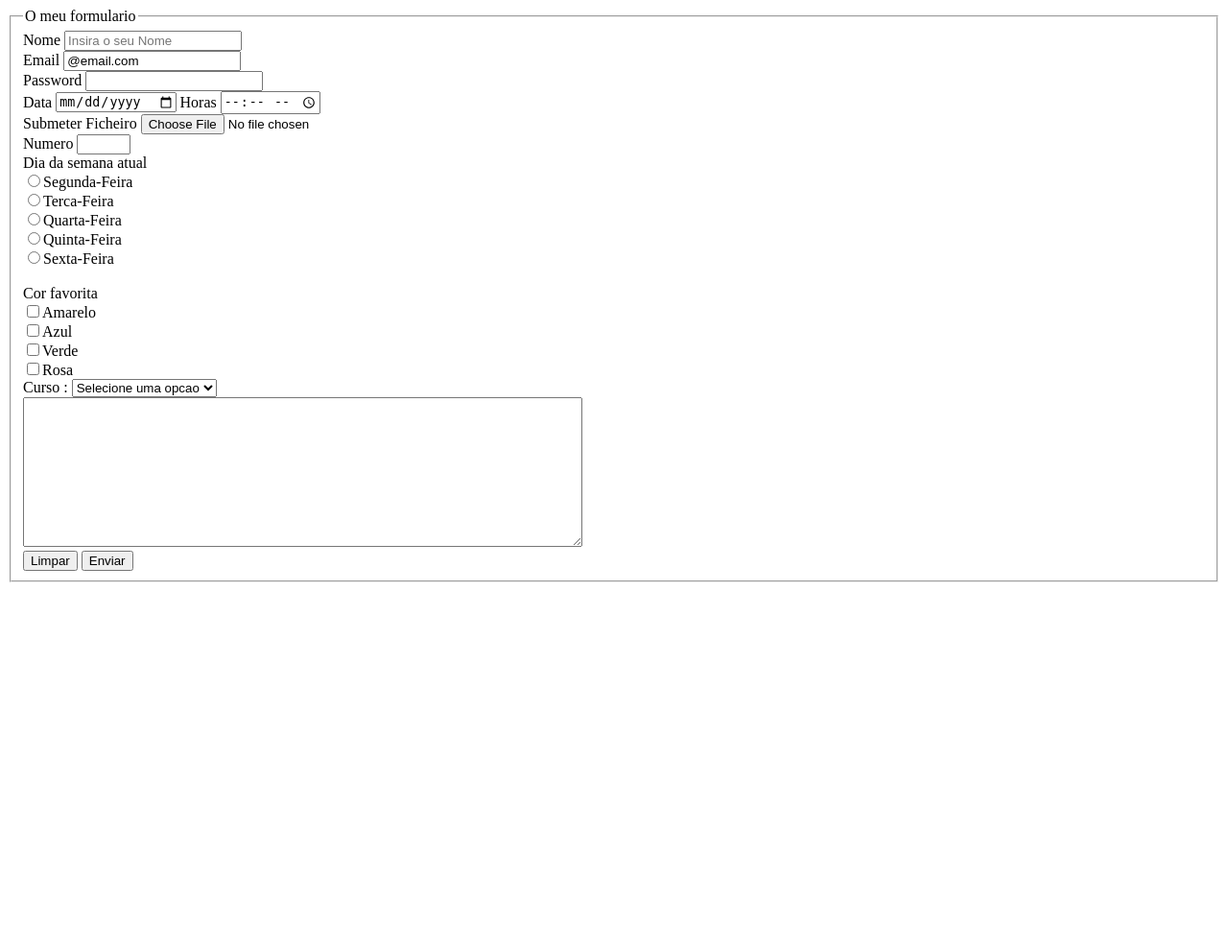
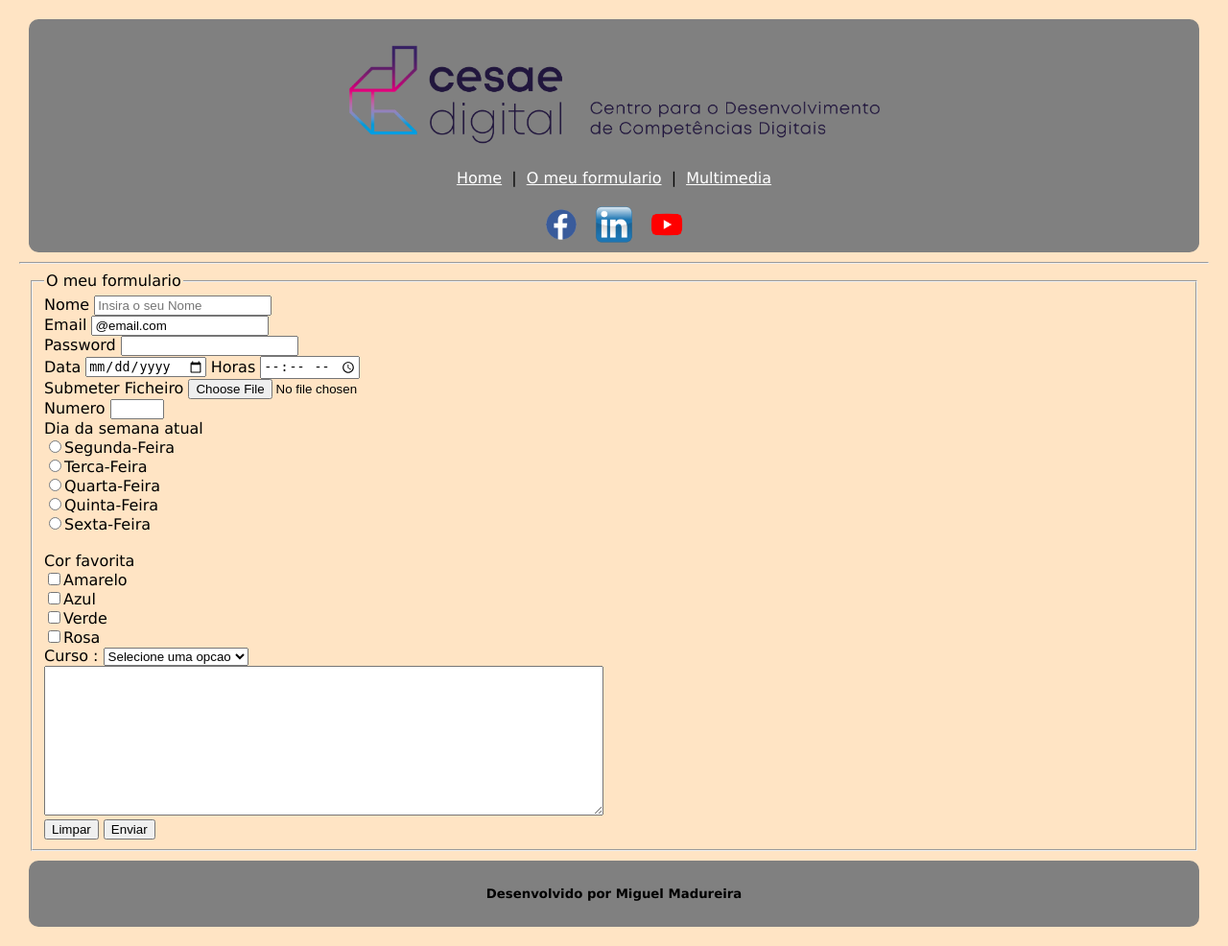
Before and after one commit to dvnniceonnee/HTML-WEBSITE, a PHP site: page /formulario_aula.html in a window 1280 px wide. Shown: the whole page at 96% size. Before the commit the page ends 607 px from the top, so only its background shows below. Run offline with PHP 8.4, Linux system fonts and the light colour scheme.

Commit message:
Aula html

```diff
--- a/PL02/css/style.css
+++ b/PL02/css/style.css
@@ -1,5 +1,5 @@
 
-body{
+/*body{
     background-color: goldenrod;
     padding:20px;
     text-align: center;
@@ -14,4 +14,67 @@ p{
 div{
     background-color: black;
     padding: 5px;
+}*/
+body
+{
+    background-color: bisque;
+    margin: 20px;
+    font-family: 'Lucida Sans', 'Lucida Sans Regular', 'Lucida Grande', 'Lucida Sans Unicode', Geneva, Verdana, sans-serif;
 }
+#logotipo_header
+{
+    text-align: center;
+}
+#imagem_header
+{
+    width: 50%;
+}
+nav
+{
+    text-align: center;
+    background-color: grey;
+    padding: 5px;
+    margin: 10px;
+    border-radius: 10px;
+}
+footer
+{
+    text-align: center;
+    background-color: grey;
+    padding: 5px;
+    margin: 10px;
+    border-radius: 10px;
+}
+header div{
+    max-height: 40%;
+}
+.butoes_redesociais img{
+    margin: 1px;
+    height: 20px;
+}
+.div_butoes_redessociais
+{
+    margin: 5px 0px;
+}
+.butoes_redesociais
+{
+    border: 1px solid  black;
+    display: inline;
+    margin: 0 5px;
+    border-radius: 4px;
+    padding: 5px;
+}
+
+nav a{
+    color: white;
+}
+p{
+    text-align: justify;
+}
+header a{
+    margin: 0 5px;
+}
+main
+{
+    padding: 0 10px;
+}
--- a/PL02/formulario_aula.html
+++ b/PL02/formulario_aula.html
@@ -4,10 +4,34 @@
     <meta charset="UTF-8">
     <meta name="viewport" content="width=device-width, initial-scale=1.0">
     <title>Document</title>
+    <link rel="stylesheet" href="css/style.css">
 </head>
 <body>
+    <header>
+        <nav>
+            <div>
+                <div id="logotipo_header">
+                    <a href="exercicio.html" target="_blank"><img id="imagem_header" src="img/imagemcesae.png" width="300px"></a>
+                </div>
+                    <div>
+                <a href="exercicio.html">Home</a> |
+                <a href="formulario_aula.html">O meu formulario</a> |
+                <a href="multimedia.html">Multimedia</a>
+                </div>
+                <br>                    <!-- Links para as redes sociais-->
+                <a href="https://www.facebook.com/CesaeDigital" target="_blank">
+                <img alt="Logo do facebook" src="img/facebook.png" height="40px"></a>
+                <a href="https://www.linkedin.com/company/cesae-digital/mycompany/" target="_blank">                    <img alt="logo do linkedin" src="img/linkedin.png" height="40px"></a>
+                <a href="https://www.youtube.com/user/CESAECanal?cbrd=1&themeRefresh=1" target="_blank">
+                        <img alt="logo do youtube" src="img/youtube.png" height="40px"></a>
+            </div>
+        </nav>
+        <hr>
+    </header>
+    <main>
         <form action="">
             <fieldset>
+                <main></main>
                 <legend>O meu formulario</legend>
                 <div>
                     <!--name = atribui um nome ao elemento em codigo -->
@@ -73,5 +97,11 @@
                 </div>
             </fieldset>
         </form>
+    </main>
+    <footer>
+        <div>
+            <center><h5>Desenvolvido por Miguel Madureira</h5></center>
+        </div>
+    </footer>
 </body>
 </html>
```
Also changed, not shown: PL02/css/estilosite.css (added, +11 -0 lines), PL02/exercicio.html (+29 -18 lines), PL02/form.html (+17 -14 lines), PL02/multimedia.html (+29 -0 lines), PL02/site.html (added, +39 -0 lines). Lines whose indentation alone changed are shown as unchanged.
